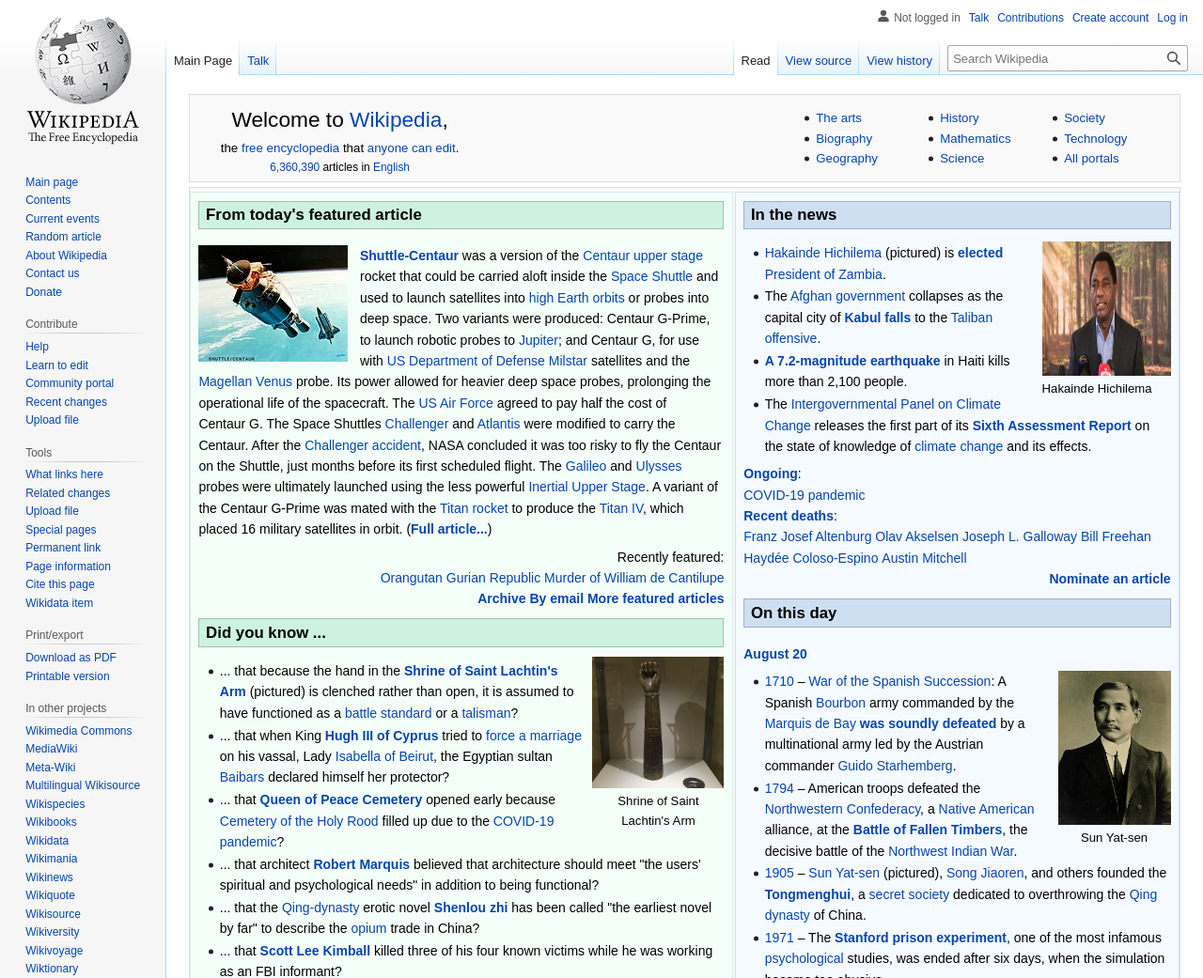
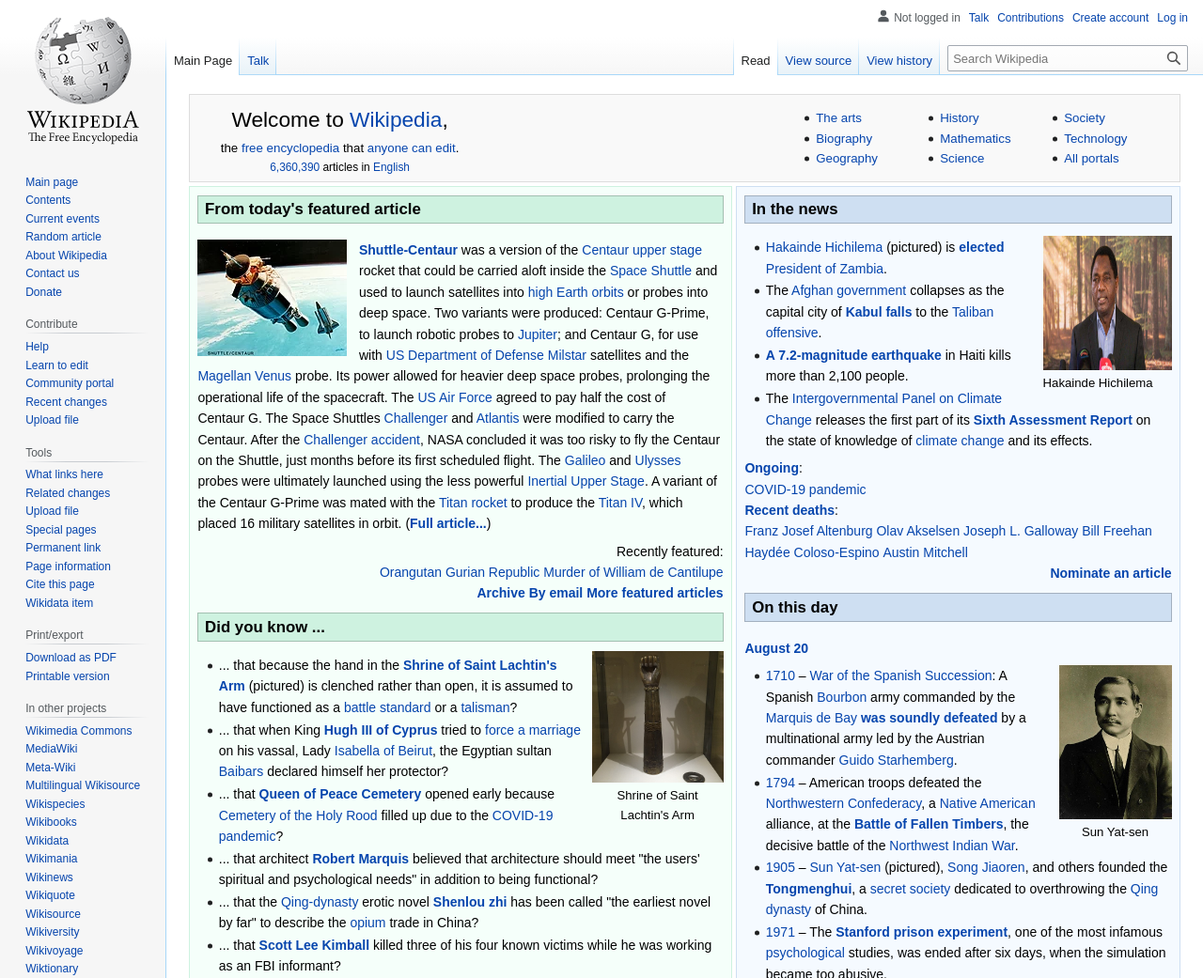
Before and after one commit to trilokregar/wikipedia-copy, a plain HTML site: page index.html in a window 1280 px wide. Shown: the top 1041 px of the page at 94% size. Drawn offline with Linux system fonts and the light colour scheme.

Commit message:
AllNewChanges

```diff
--- a/css/base.css
+++ b/css/base.css
@@ -80,7 +80,7 @@
 audio,
 video {
     margin: 0;
-    padding: 0;
+    /* padding: 0; */
     border: 0;
     font-size: 100%;
     font: inherit;
--- a/css/lower-featured-picture.css
+++ b/css/lower-featured-picture.css
@@ -13,3 +13,12 @@
 .mw-parser-output #mp-tfp {
     margin: 0.1em 0.4em 0.6em;
 }
+
+img {
+    border: 0;
+}
+
+img {
+    border: 0;
+    vertical-align: middle;
+}
--- a/css/mp-left-upper.css
+++ b/css/mp-left-upper.css
@@ -10,7 +10,8 @@
     font-size: 100%;
 }
 
-tbody {
+
+/* tbody {
     display: table-row-group;
     vertical-align: middle;
     border-color: inherit;
@@ -20,7 +21,7 @@
     display: inline-flex;
     vertical-align: inherit;
     border-color: inherit;
-}
+} */
 
 .mw-parser-output #mp-left {
     padding: 0;
--- a/css/wikibody.css
+++ b/css/wikibody.css
@@ -21,18 +21,6 @@
 
 .mw-content-ltr {
     direction: ltr;
-}
-
-.mw-parser-output {
-    color: #000;
-    position: relative;
-    box-sizing: border-box;
-    min-width: 47em;
-    border-color: #ddd;
-    background-color: #f9f9f9;
-    white-space: nowrap;
-    border-width: 1px;
-    border-style: solid;
 }
 
 #mw-page-base {
--- a/index.html
+++ b/index.html
@@ -44,7 +44,7 @@
 
 
             <!-- top-banner -->
-            <div id="mp-topbanner" class="mp-bordered">
+            <!-- <div id="mp-topbanner" class="mp-bordered">
                 <div id="mp-welcomecount">
                     <div id="mp-welcome">Welcome to <a href="/wiki/Wikipedia" title="Wikipedia">Wikipedia</a>,</div>
                     <div id="mp-free">the <a href="/wiki/Free_content" title="Free content">free</a> <a href="/wiki/Encyclopedia" title="Encyclopedia">encyclopedia</a> that <a href="/wiki/Help:Introduction_to_Wikipedia" title="Help:Introduction to Wikipedia">anyone can edit</a>.</div>
@@ -61,14 +61,14 @@
                     <li class="portal-hright portal-vmid"><a href="/wiki/Portal:Technology" title="Portal:Technology">Technology</a></li>
                     <li class="portal-hright portal-vbot"><a href="/wiki/Wikipedia:Contents/Portals" title="Wikipedia:Contents/Portals">All portals</a></li>
                 </ul>
-            </div>
+            </div> -->
             <!-- top-banner -->
 
-            <div id="mw-content-text" class="mw-body-content mw-content-ltr" lang="en" dir="ltr" style="margin-top: 5px;">
+            <div id="mw-content-text" class="mw-body-content mw-content-ltr" lang="en" dir="ltr">
 
                 <div class="mw-parser-output">
                     <!-- top-banner -->
-                    <!-- <div id="mp-topbanner" class="mp-bordered">
+                    <div id="mp-topbanner" class="mp-bordered">
                         <div id="mp-welcomecount">
                             <div id="mp-welcome">Welcome to <a href="/wiki/Wikipedia" title="Wikipedia">Wikipedia</a>,</div>
                             <div id="mp-free">the <a href="/wiki/Free_content" title="Free content">free</a> <a href="/wiki/Encyclopedia" title="Encyclopedia">encyclopedia</a> that <a href="/wiki/Help:Introduction_to_Wikipedia" title="Help:Introduction to Wikipedia">anyone can edit</a>.</div>
@@ -85,7 +85,7 @@
                             <li class="portal-hright portal-vmid"><a href="/wiki/Portal:Technology" title="Portal:Technology">Technology</a></li>
                             <li class="portal-hright portal-vbot"><a href="/wiki/Wikipedia:Contents/Portals" title="Wikipedia:Contents/Portals">All portals</a></li>
                         </ul>
-                    </div> -->
+                    </div>
                     <!-- top-banner -->
 
                     <!--top-main-page-->
@@ -170,8 +170,7 @@
                                 </td>
                                 <!--left-->
 
-                                <td class="mp-bordered mid-table">
-                                </td>
+                                <td class="mp-bordered mid-table"></td>
                                 <!--right -->
                                 <td id="mp-right" class="MainPageBG mp-bordered">
 
@@ -331,7 +330,7 @@
                                             <td style="padding:0 0.9em 0 0; width:300px;">
                                                 <a href="/wiki/File:Christine_Nilsson_Nadar.jpg" class="image" title="Christina Nilsson"><img alt="Christina Nilsson" src="img/Christine_Nilsson_Nadar.jpg" decoding="async" width="300" height="400" data-file-width="1481" data-file-height="2213"></a>
                                             </td>
-                                            <td style="padding:0 6px 0 0">
+                                            <td style="padding:0 6px 0 0; vertical-align: middle;">
                                                 <p><b><a href="/wiki/Christina_Nilsson" title="Christina Nilsson">Christina Nilsson</a></b> (20&nbsp;August&nbsp;1843&nbsp;– 20&nbsp;November&nbsp;1921) was a Swedish operatic <a href="/wiki/Soprano" title="Soprano">soprano</a>.
                                                     After four years' study in Paris, she made her operatic debut in 1864 as Violetta in <a href="/wiki/Giuseppe_Verdi" title="Giuseppe Verdi">Giuseppe Verdi</a>'s opera <i><a href="/wiki/La_traviata" title="La traviata">La traviata</a></i>                                                    at the <a href="/wiki/Th%C3%A9%C3%A2tre_Lyrique" title="Théâtre Lyrique">Théâtre Lyrique</a>, Paris. After this success, she sang at major opera houses in London, Saint Petersburg, Vienna and New York
                                                     City. She was considered a rival to the Victorian era's most famous diva, <a href="/wiki/Adelina_Patti" title="Adelina Patti">Adelina Patti</a>, but while Patti made many <a href="/wiki/Phonograph_record"
```
